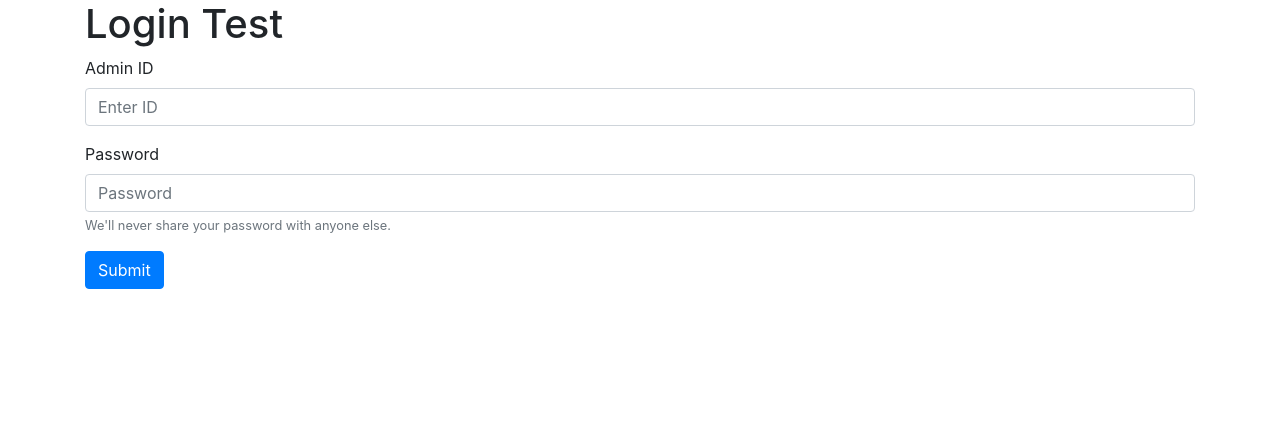
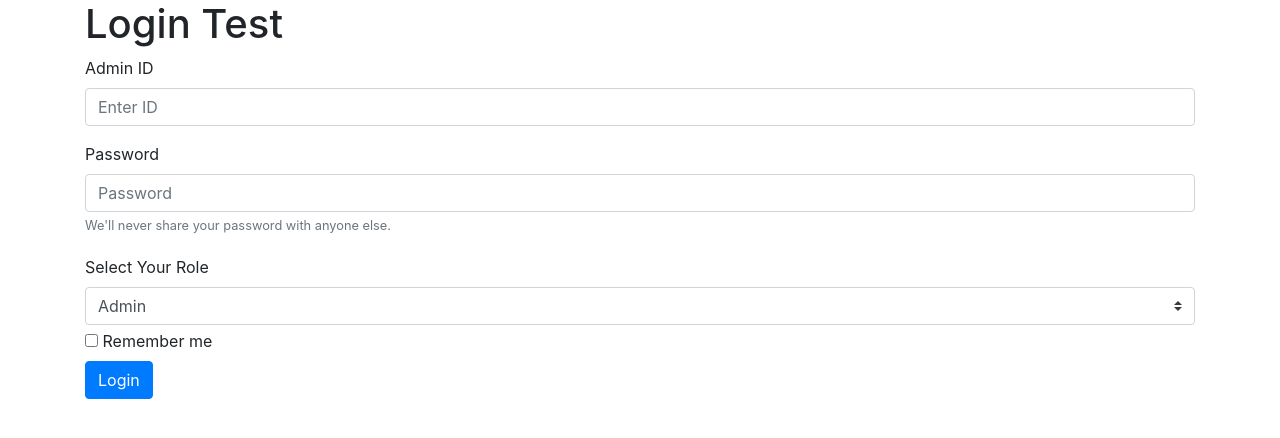
Before and after one commit to ARYN-27/quizsystem-python, a Flask app: page /login in a window 1280 px wide. Shown: the part 56-494 px from the top of the page. Run offline with Flask 2, Linux system fonts and the light colour scheme; some libraries are stand-ins or nearby versions.

Commit message:
Login Test ⚠ Login-User module addition

```diff
--- a/QuizSystemV2.py
+++ b/QuizSystemV2.py
@@ -1,7 +1,8 @@
 import sqlite3
 from flask import Flask, render_template, request, url_for, flash, redirect
+#from flask_user import current_user, login_required, roles_required, UserManager, UserMixin
 from werkzeug.exceptions import abort
-import login as dbHandler
+#import login as dbHandler
 
 def get_db_connection(): #DB Connection
     conn = sqlite3.connect('quizsystem_database.db')
@@ -41,8 +42,8 @@ app.config['SECRET_KEY'] = 'gmqk7a6m1hm65ogf7rw'
 @app.route('/login', methods=['POST', 'GET']) #Login Test
 def login():
     if request.method=='POST':
-           username = request.form['username']
-           password = request.form['password']
+           username = request.form['admin_id','lect_id','student_id']
+           password = request.form['admin_pwd','lect_pwd','student_pwd']
            dbHandler.insertUser(username, password)
            users = dbHandler.retrieveUsers()
            return render_template('login.html', users=users)
--- a/templates/login.html
+++ b/templates/login.html
@@ -2,6 +2,14 @@
 
 {% block content %}
 <h1>{% block title %} Login Test {% endblock %}</h1>
+<div class="box"></div>
+{% with messages = get_flashed_messages() %}
+{% if messages %}
+<div class="notification is-danger">
+    {{ messages[0] }}
+</div>
+{% endif %}
+{% endwith %}
 <form>
     <div class="form-group">
         <label for="admin_id">Admin ID</label>
@@ -12,6 +20,22 @@
         <input type="password" class="form-control" id="admin_pwd" placeholder="Password">
         <small id="passwordHelp" class="form-text text-muted">We'll never share your password with anyone else.</small>
     </div>
-    <button type="submit" class="btn btn-primary">Submit</button>
+
+    <label class="my-1 mr-2" for="inlineFormCustomSelectPref">Select Your Role</label>
+    <select class="custom-select my-1 mr-sm-2" id="inlineFormCustomSelectPref" placeholder="Select Your Role">
+        <option for="admin_id" value="1">Admin</option>
+        <option for="lect_id"value="2">Lecturer</option>
+        <option for="student_id"value="3">Student</option>
+    </select>
+
+    <div class="field">
+        <label class="checkbox">
+            <input type="checkbox">
+            Remember me
+        </label>
+    </div>
+
+    <button type="submit" class="btn btn-primary">Login</button>
 </form>
+</div>
 {% endblock %}
```
Also changed, not shown: __init__.py (deleted, +0 -23 lines), login.py (+6 -1 lines), templates/profile.html (added, +7 -0 lines), 1 other file.
